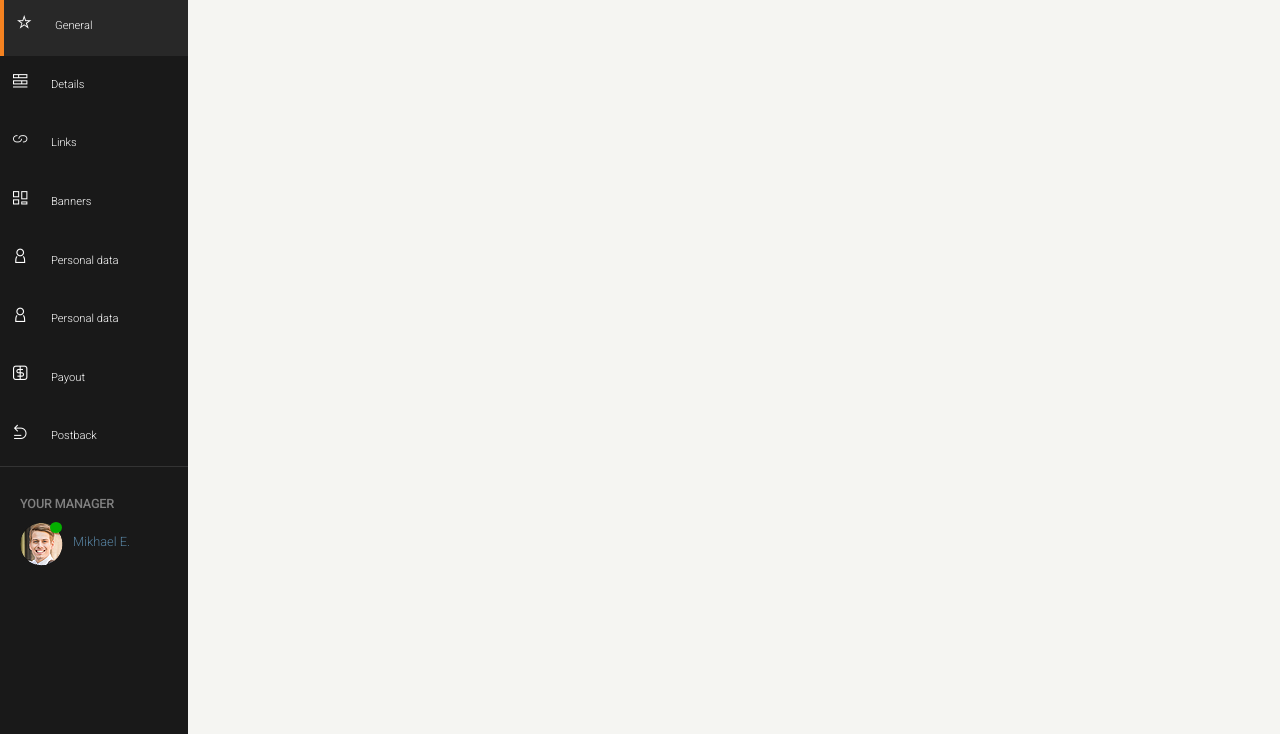
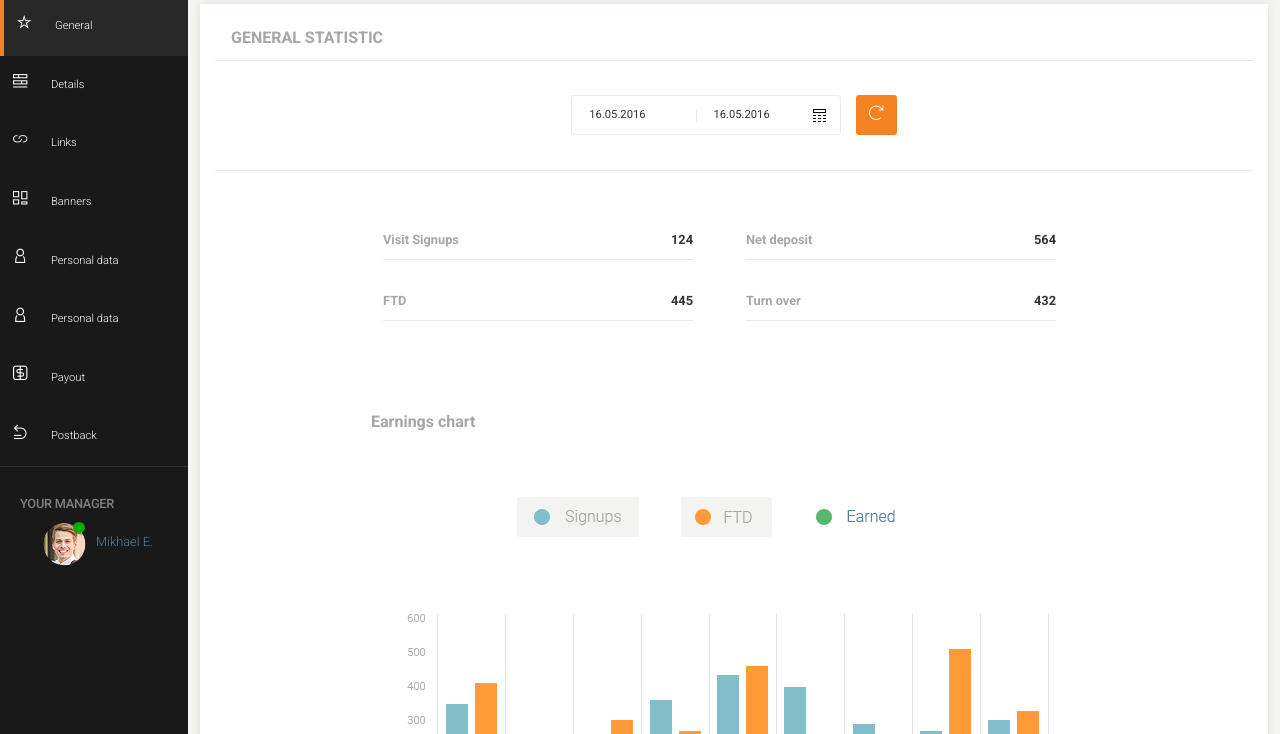
Before and after one commit to matuzalema/admin-panel-my-project, a website: page index.html in a window 1280 px wide. Shown: the part 66-800 px from the top of the page. Drawn offline with Linux system fonts and the light colour scheme.

Commit message:
Add general section

```diff
--- a/index.html
+++ b/index.html
@@ -6,7 +6,7 @@
 	<link rel="stylesheet" href="css/style.css">
 	<meta name="viewport" content="width=device-width, initial-scale=1.0">
 </head>
-<body>
+<body class="registration-form-template">
 
 <!-- =========================== top nav ============================= -->
 
@@ -92,63 +92,61 @@
 
 <!-- =========================== general section ============================= -->
 
-	<!-- <section class="general">
+	<section class="section--general">
 		<div class="container">
 			<header class="header">
 				<h1>General statistic</h1>
 			</header>
 
-		<div class="l-calendar-wrapper">
-			<div class="c--calendar">
+			<!-- calendar -->
+			<div class="calendar-wrapper">
+				<div class="calendar">
 					<div class="date date1">16.05.2016</div>
 					<div class="date date2">16.05.2016</div>
 					<img class="calendar-icon" src="images/icons/calendar.svg" alt="calendar">
 				</div>
-			<button class="c--button icon-refresh"></button> -->
-
-<!-- 		<div class="container"> -->
+				<button class="btn icon-refresh"></button>
+			</div>
 
 			<!-- current values -->
-			<!-- <div class="l-current-values-wrapper">
+			<div class="values wrapper">
 				<div class="row">
 					<div class="col-m-6 col-s-12">
-						<div class="c--current-values">
+						<div class="current-values">
 							<h2 class="values-name">Visit Signups</h2>
 							<h2 class="values-data">124</h2>
 						</div>
 					</div>
 					<div class="col-m-6 col-s-12">
-						<div class="c--current-values">
+						<div class="current-values">
 							<h2 class="values-name">Net deposit</h2>
 							<h2 class="values-data">564</h2>
 						</div>
 					</div>
 					<div class="col-m-6 col-s-12">
-						<div class="c--current-values">
+						<div class="current-values">
 							<h2 class="values-name">FTD</h2>
 							<h2 class="values-data">445</h2>
 						</div>
 					</div>
 					<div class="col-m-6 col-s-12">
-						<div class="c--current-values">
+						<div class="current-values">
 							<h2 class="values-name">Turn over</h2>
 							<h2 class="values-data">432</h2>
 						</div>
 					</div>
 				</div>
 			</div>
-			<h1 class="header-earnings-chart">Earnings chart</h1> -->
 
 			<!-- graph -->
-			<!-- <div class="c--graph">
-				<img class="graph" src="images/graph.png" alt="">
+			<div class="wrapper">
+				<h1 class="header-graph">Earnings chart</h1>
+				<img class="graph" src="images/graph.png" alt="graph">
 			</div>
-		</div>
-	</section> -->
 		</div>
 	</section>
 
-
+<!-- =========================== links section ============================= -->
 
 
 
@@ -164,12 +162,12 @@
 
 
 
-<!-- =========================== details section============================= -->
-<!-- =========================== links section============================= -->
-<!-- =========================== banners section============================= -->
+<!-- =========================== details section ============================= -->
+
+<!-- =========================== banners section ============================= -->
 <!-- =========================== personal data section ============================= -->
-<!-- =========================== payout section============================= -->
-<!-- =========================== postback section============================= -->
+<!-- =========================== payout section ============================= -->
+<!-- =========================== postback section ============================= -->
 
 		<!-- section general statistic -->
 
--- a/sass/_variables.scss
+++ b/sass/_variables.scss
@@ -1,10 +1,10 @@
-// /* Colors */
-$font-color: #9c9c9c; //grey
+/* Colors */
+$font-color: #9c9c9c; /*grey*/
 $font-color-second: #333333;
 $font-color-third: #a6a6a6;
 $font-color-fourth: #999999;
 $font-color-fiveth: #808080;
-$border-color: #EAEAEA; //grey
+$border-color: #EAEAEA;
 $second-border-color: #e3e3e3;
 $first-color: #f58220; // orange
 $second-color: #ffffff; //white
@@ -16,7 +16,7 @@ $body-bg-color: #F5F5F2; //grey
 $font-color: #a6a6a6; //grey
 
 // /* Font sizes */
-$first-font-size: 1rem;
+$first-font-size: 1rem; //16px
 $second-font-size: 0.9rem;
 $third-font-size: 0.8rem;
 $fourth-font-size: 0.7rem;
--- a/sass/components/_button.scss
+++ b/sass/components/_button.scss
@@ -1,31 +1,32 @@
-// .btn {
-// 	height: 40px;
-// 	background-color: $first-color;
-// 	border-radius: 3px;
-// 	font-size: $second-font-size;
-// 	color: $second-color;
-// 	border: none;
-// 	padding: 12px;
-// 	outline: none;
-// 	cursor: pointer;
-// 	padding: 0 20px;
-// }
+.btn {
+	height: 40px;
+	background-color: $first-color;
+	border-radius: 3px;
+	font-size: $second-font-size;
+	color: $second-color;
+	border: none;
+	outline: none;
+	cursor: pointer;
+	padding: 0 20px;
+}
 
-// .icon-refresh {
-// 	width: 40px;
-// }
+.icon-refresh {
+	min-width: 41px;
+	min-height: 40px;
+	padding: 0;
+}
 
-// .btn.icon-general {
-// 	font-family: glyphter !important;
-// }
+.btn.icon-general {
+	font-family: glyphter !important;
+}
 
-// .btn-wrapper {
-// 	width: 100%;
-// 	display: flex;
-// 	align-items: center;
-// }
+.btn-wrapper {
+	width: 100%;
+	display: flex;
+	align-items: center;
+}
 
-// .btn.add {
-// 	display: flex;
-// 	margin: 23px auto;
-// }
+.btn.add {
+	display: flex;
+	margin: 23px auto;
+}
--- a/sass/components/_graph.scss
+++ b/sass/components/_graph.scss
@@ -1,3 +1,7 @@
+// .header-graph {
+// 	color: $font-color-third;
+// }
+
 // .graph {
 // 	padding: 55px 0;
 // 	margin: 0 auto;
--- a/sass/components/_header.scss
+++ b/sass/components/_header.scss
@@ -1,8 +1,8 @@
-// .header {
-// 	text-transform: uppercase;
-// 	color: $font-color;
-// 	height: 46px;
-// 	line-height: 46px;
-// 	padding-left: 16px;
-// 	border-bottom: 1px solid $border-color;
-// }
+.header {
+	text-transform: uppercase;
+	color: $font-color;
+	height: 46px;
+	line-height: 46px;
+	padding-left: 16px;
+	border-bottom: 1px solid $border-color;
+}
--- a/sass/components/_sidebar.scss
+++ b/sass/components/_sidebar.scss
@@ -40,7 +40,6 @@
 				.icon {
 					width: 15px;
 					height: 14px;
-					// font-family: glyphter !important;
 					position: relative;
 					font-weight: 200;
 					bottom: 4px;
--- a/sass/pages/general.scss
+++ b/sass/pages/general.scss
@@ -1,5 +1,80 @@
-.general {
-	// background-color: yellow;
-	// height: 700px;
-	// width: 300px;
+.section--general {
+	.calendar-wrapper {
+	display: flex;
+	justify-content: center;
+	align-items: center;
+	min-height: 110px;
+	border-bottom: 1px solid $border-color;
+
+		.calendar {
+			border: 1px solid $border-color;
+			height: 40px;
+			display: flex;
+			align-items: center;
+			padding: 17px;
+			border-radius: 3px;
+			font-size: $fourth-font-size;
+			max-width: 325px;
+			color: $font-color-second;
+
+			.date1 {
+				border-right: 1px solid $border-color;
+				padding-right: 50px;
+				cursor: pointer;
+			}
+
+			.date2 {
+				padding-left: 17px;
+				padding-right: 43px;
+				cursor: pointer;
+			}
+
+			.calendar-icon {
+				max-width: 13px;
+				max-height: 13px;
+				margin-right: 10px;
+				cursor: pointer;
+			}
+		}
+
+		.btn {
+			margin-left: 15px;
+		}
+	}
+
+	.values {
+		margin: 40px auto 80px;
+
+		.current-values {
+			max-width: 310px;
+			border-bottom: 1px solid $border-color;
+			display: flex;
+			justify-content: space-between;
+
+			.values-name {
+				color: #a6a6a6;
+				font-weight: 700;
+				font-size: $third-font-size;
+			}
+
+			.values-data {
+				color: $font-color-second;
+				font-weight: 700;
+				align-self: flex-end;
+				font-size: $third-font-size;
+			}
+		}
+	}
+
+	.header-graph {
+	color: $font-color-third;
+	}
+
+	.graph {
+		padding: 55px 0;
+		margin: 0 auto;
+		display: flex;
+		max-width: 100%;
+		height: auto;
+	}
 }
--- a/sass/style.scss
+++ b/sass/style.scss
@@ -4,17 +4,27 @@
 @import "layout";
 @import url('https://fonts.googleapis.com/css?family=Roboto:300,400,500,700,900');
 
+html {
+  font-size: 16px;
+}
+
 body {
-  font-size: 20px;
   background-color: $body-bg-color;
 }
 
 .container {
   background-color: $second-color;
-  width: 83%;
-  margin-left: 16%;
+  width: calc(100% - 212px);
+  margin: 0 12px 0 200px;
   display: inline-block;
   margin-top:  70px;
+  box-shadow: 0 0 10px rgba(0, 0, 0, 0.1);
+  padding: 0 15px;
+}
+
+.wrapper {
+  max-width: 726px;
+  margin: 0 auto;
 }
 
 .row:before,
```
Also changed, not shown: sass/components/_calendar.scss (+39 -25 lines), sass/components/_current_values.scss (+21 -23 lines), css/style.css. Lines whose indentation alone changed are shown as unchanged.
